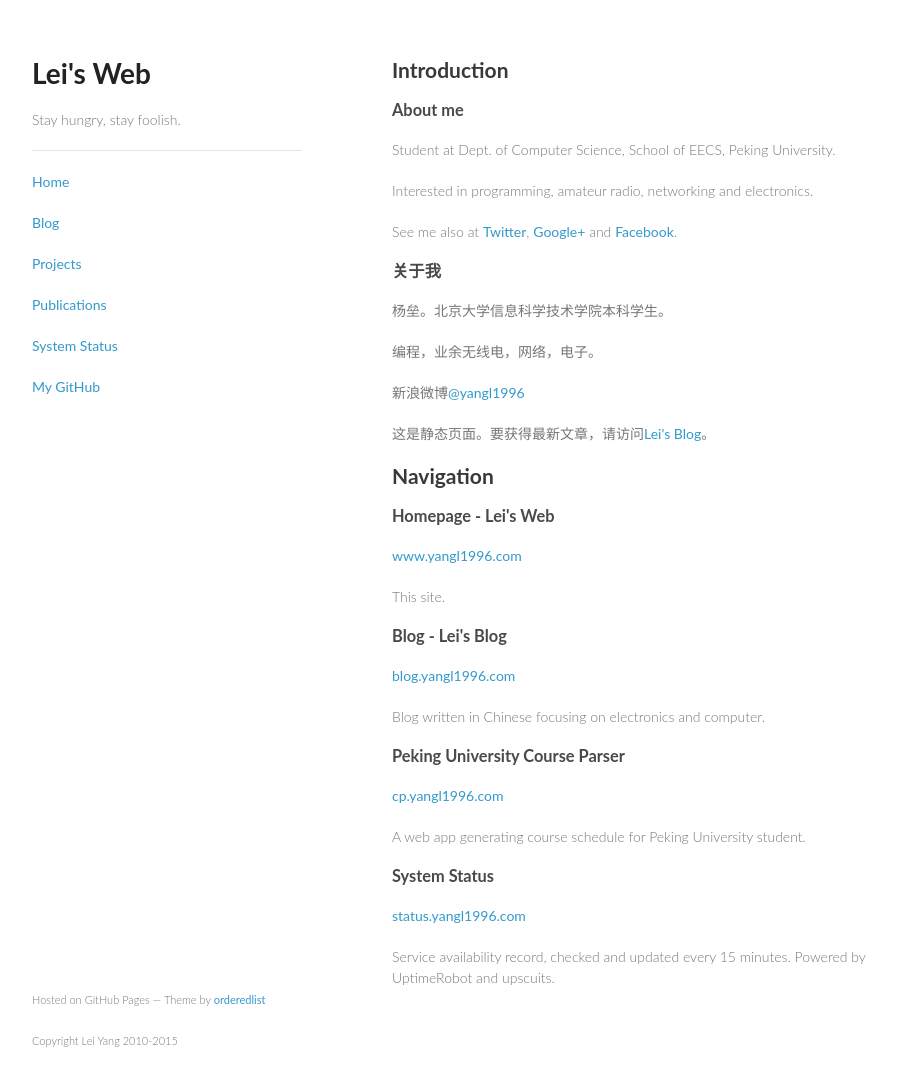
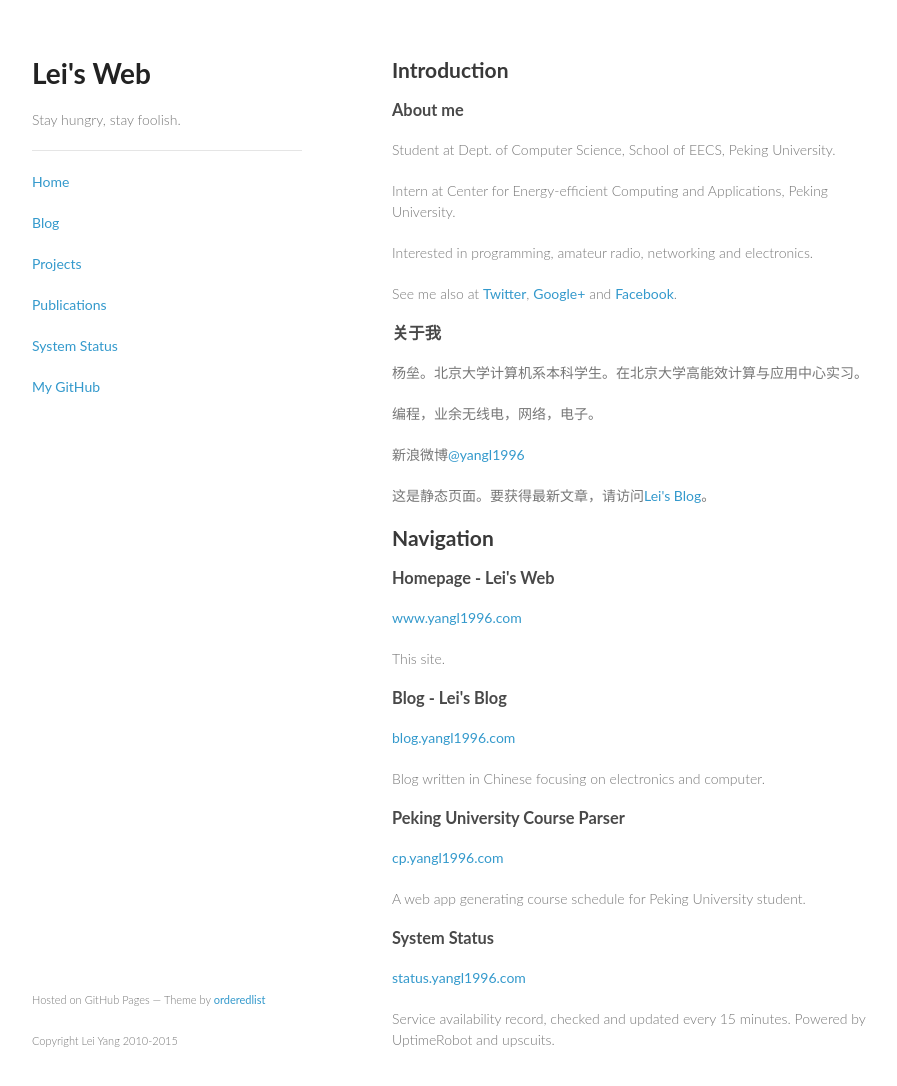
Before and after one commit to yangl1996/homepage, a Jekyll site: the page built from index.html, in a window 1280 px wide and 1120 px high. Shown: the top 1086 px of the window, without its empty margins (178-1075 px from the left). Built offline with Jekyll 4.4.1, drawn with Linux system fonts in a browser that asks for light colours; some web fonts are replaced; comment, search, counter and statistics services are not loaded.

Commit message:
Update index.html

```diff
--- a/index.html
+++ b/index.html
@@ -8,13 +8,15 @@
 
 <p>Student at Dept. of Computer Science, School of EECS, Peking University.</p>
 
+<p>Intern at Center for Energy-efficient Computing and Applications, Peking University.</p>
+
 <p>Interested in programming, amateur radio, networking and electronics.</p>
 
 <p>See me also at <a href="https://twitter.com/yangl1996">Twitter</a>, <a href="https://plus.google.com/111582195454463541813">Google+</a> and <a href="http://www.facebook.com/yangl1996">Facebook</a>.</p>
 
 <h3>关于我</h3>
 
-<p>杨垒。北京大学信息科学技术学院本科学生。</p>
+<p>杨垒。北京大学计算机系本科学生。在北京大学高能效计算与应用中心实习。</p>
 
 <p>编程，业余无线电，网络，电子。</p>
 
```
